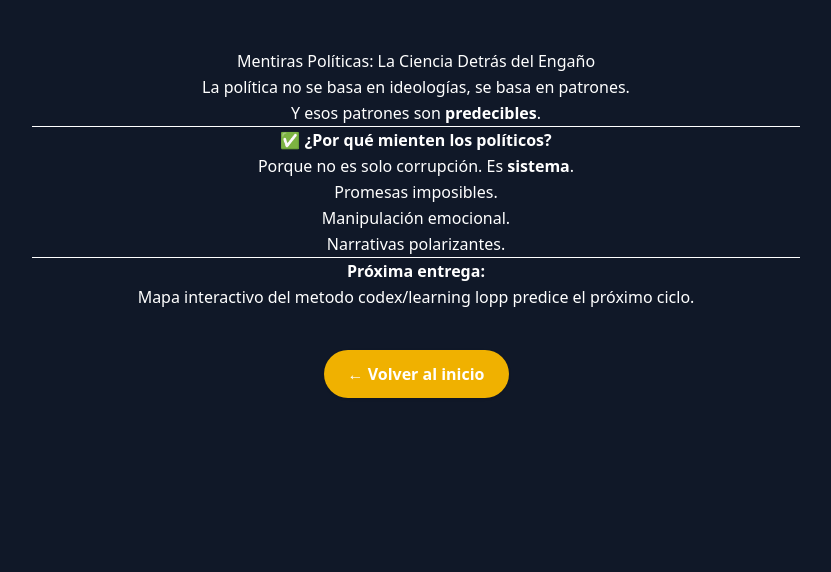
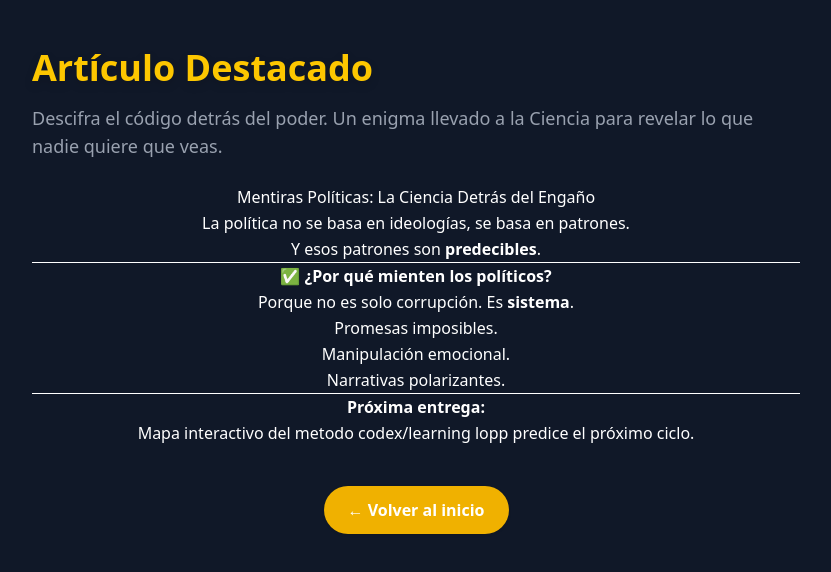
Before and after one commit to nsandovala/codex-analitic-blog, a Next.js app: page /articulos/metodo-learning-loop in a window 1280 px wide. Shown: the top 572 px of the page, without its empty margins (224-1055 px from the left). Built offline with nearby package versions, Linux system fonts and the light colour scheme.

Commit message:
Update page.tsx

```diff
--- a/src/app/articulos/[slug]/page.tsx
+++ b/src/app/articulos/[slug]/page.tsx
@@ -1,14 +1,13 @@
 import fs from "fs";
 import path from "path";
 import Markdown from "react-markdown";
+import Link from "next/link";
 
-interface PageProps {
-  params: {
-    slug: string;
-  };
+interface Props {
+  params: { slug: string };
 }
 
-// ✅ Genera rutas estáticas para los artículos
+// ✅ Genera rutas dinámicas con App Router
 export async function generateStaticParams() {
   const files = fs.readdirSync(path.join(process.cwd(), "src", "app", "content"));
   return files.map((filename) => ({
@@ -16,21 +15,21 @@ export async function generateStaticParams() {
   }));
 }
 
-// ✅ Página dinámica que renderiza el contenido del Markdown
-export default function ArticlePage({ params }: PageProps) {
+// ✅ Página dinámica para renderizar contenido Markdown
+export default function ArticlePage({ params }: Props) {
   const filePath = path.join(process.cwd(), "src", "app", "content", `${params.slug}.md`);
 
   if (!fs.existsSync(filePath)) {
     return (
-      <main className="min-h-screen bg-gray-900 text-white flex flex-col justify-center items-center">
-        <h1 className="text-2xl text-red-500 font-bold">⚠ Artículo no encontrado</h1>
-        <a
+      <div className="text-center text-red-500 mt-10">
+        <h1>⚠ Artículo no encontrado</h1>
+        <Link
           href="/"
-          className="mt-6 inline-block bg-yellow-500 text-white font-semibold px-6 py-3 rounded-full shadow hover:bg-yellow-400 transition-transform duration-300"
+          className="inline-block mt-4 bg-yellow-500 text-white font-semibold px-6 py-3 rounded-full shadow hover:bg-yellow-400 hover:scale-105 transition-transform duration-300"
         >
           ← Volver al inicio
-        </a>
-      </main>
+        </Link>
+      </div>
     );
   }
 
@@ -39,16 +38,27 @@ export default function ArticlePage({ params }: PageProps) {
   return (
     <main className="min-h-screen bg-gray-900 text-white px-6 py-12">
       <div className="max-w-3xl mx-auto animate-fadeIn">
-        <article className="prose prose-invert prose-lg text-center leading-relaxed">
+        {/* ✅ Header */}
+        <h1 className="text-yellow-400 text-4xl font-extrabold mb-4 drop-shadow-lg">
+          Artículo Destacado
+        </h1>
+        <p className="text-gray-400 text-lg mb-6">
+          Descifra el código detrás del poder. Un enigma llevado a la Ciencia para revelar lo que nadie quiere que veas.
+        </p>
+
+        {/* ✅ Contenido Markdown */}
+        <article className="prose prose-invert prose-lg leading-relaxed text-center">
           <Markdown>{content}</Markdown>
         </article>
+
+        {/* ✅ Botón para volver */}
         <div className="text-center mt-10">
-          <a
+          <Link
             href="/"
-            className="inline-block bg-yellow-500 text-white font-semibold px-6 py-3 rounded-full shadow hover:bg-yellow-400 transition-transform duration-300"
+            className="inline-block bg-yellow-500 text-white font-semibold px-6 py-3 rounded-full shadow hover:bg-yellow-400 hover:scale-105 transition-transform duration-300"
           >
             ← Volver al inicio
-          </a>
+          </Link>
         </div>
       </div>
     </main>
```
